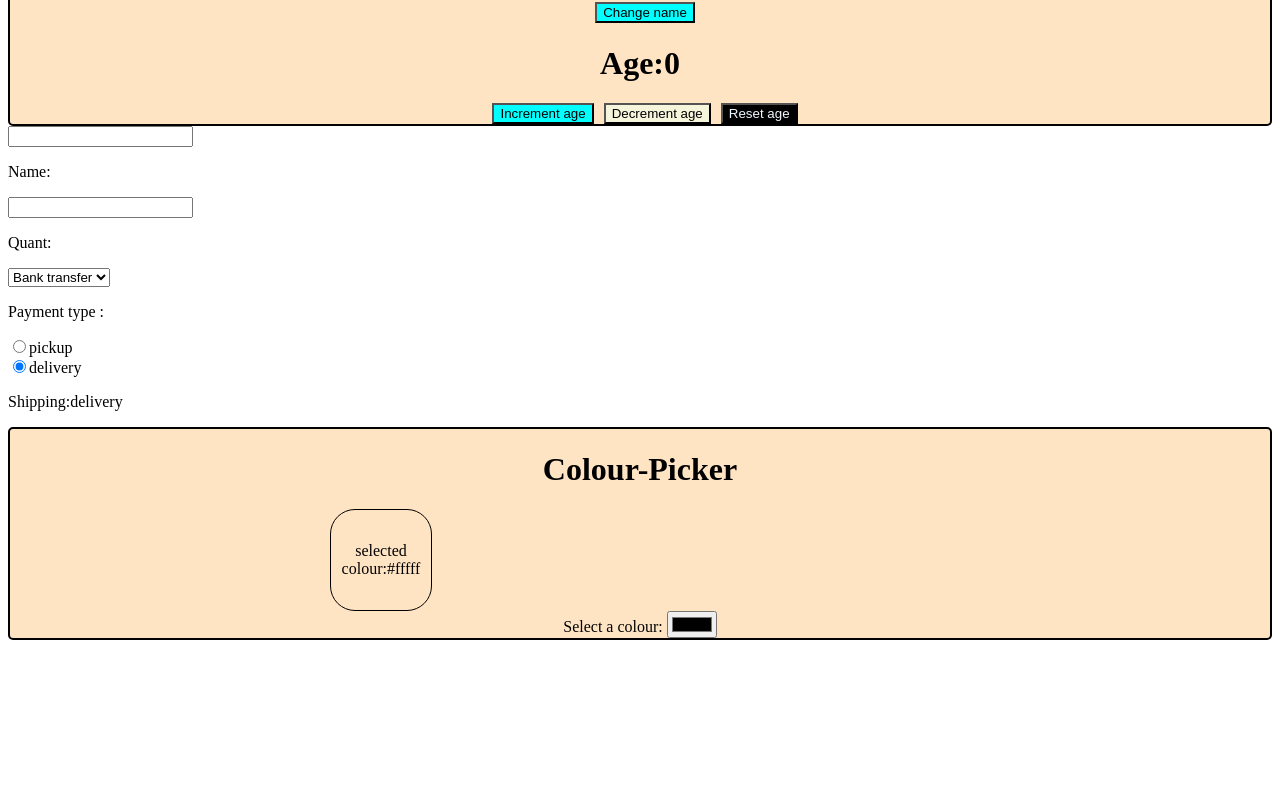
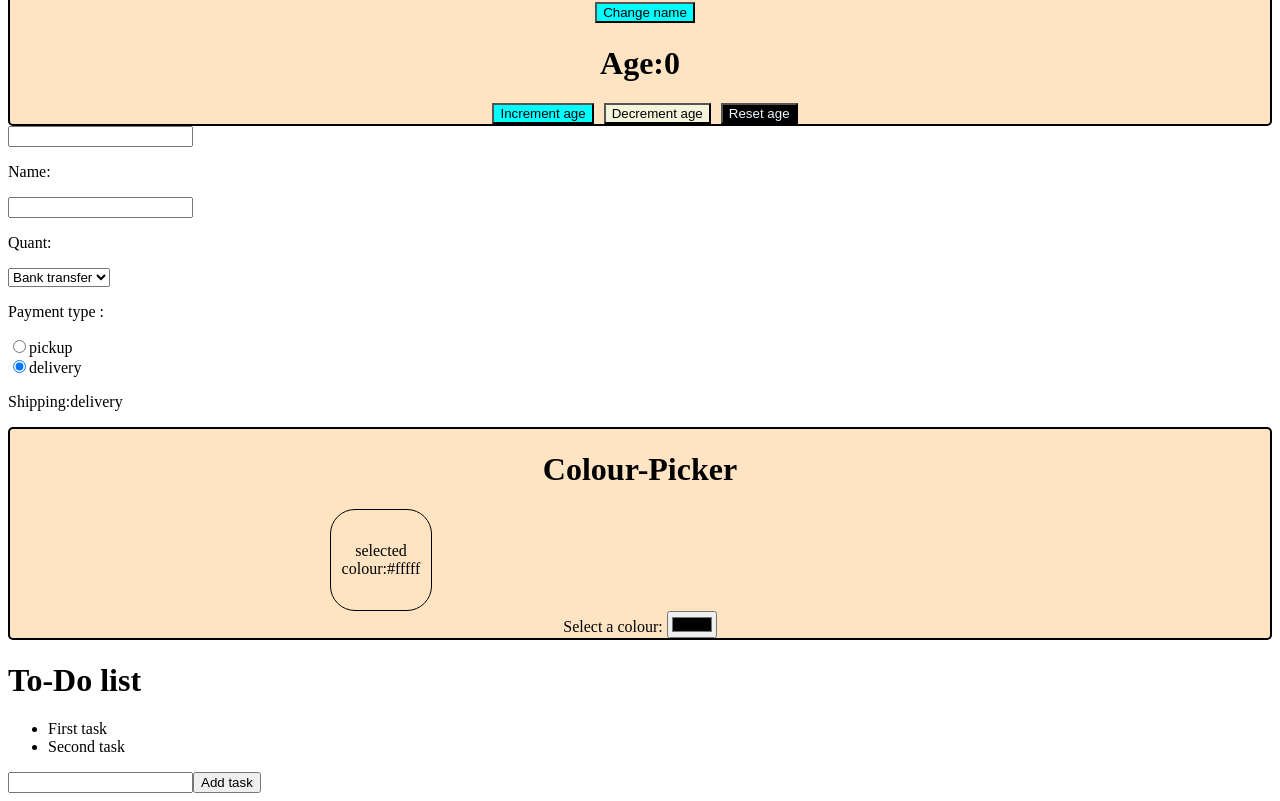
Before and after one commit to AkshayaNagaraj17/React-Practice, a React (Vite) app: page / in a window 1280 px wide. Shown: the part 1190-1991 px from the top of the page. Before the commit the page ends 1838 px from the top, so only its background shows below. Built offline with nearby package versions, Linux system fonts and the light colour scheme.

Commit message:
Todo done

```diff
--- a/src/App.jsx
+++ b/src/App.jsx
@@ -6,6 +6,7 @@ import List from"./List"
 import Component from"./Component.jsx"
 import Compo from "./Compo.jsx"
 import ColorPick from "./ColorPick"
+import ToDo from "./ToDo.jsx"
 function App()
 {
   return(<>
@@ -30,6 +31,7 @@ function App()
     <Component></Component>
     <Compo></Compo>
     <ColorPick></ColorPick>
+    <ToDo></ToDo>
   </>
 
    )
--- /dev/null
+++ b/src/ToDo.jsx
@@ -0,0 +1,25 @@
+import { useState } from "react";
+function ToDo()
+{
+
+    const[todo,setTodo]=useState(["First task","Second task"])
+    const[newtask,setTask]=useState()
+    const addTask=()=>{setTodo([...todo,newtask])
+    setTask("")}
+    const remove=(index)=>{
+        setTodo(todo.filter((_,i)=>i!== index))
+    }
+
+    return(
+        <div>
+            <h1>To-Do list</h1>
+            <ul>
+                {todo.map((to,index)=> (<li key={index} onClick={()=>remove(index)} >{to}</li>))}
+
+            </ul>
+            <input type="text" id="n" onChange={(e)=> setTask(e.target.value)}/>
+            <button onClick={addTask}>Add task</button>
+        </div>
+    )
+}
+export default ToDo
```
